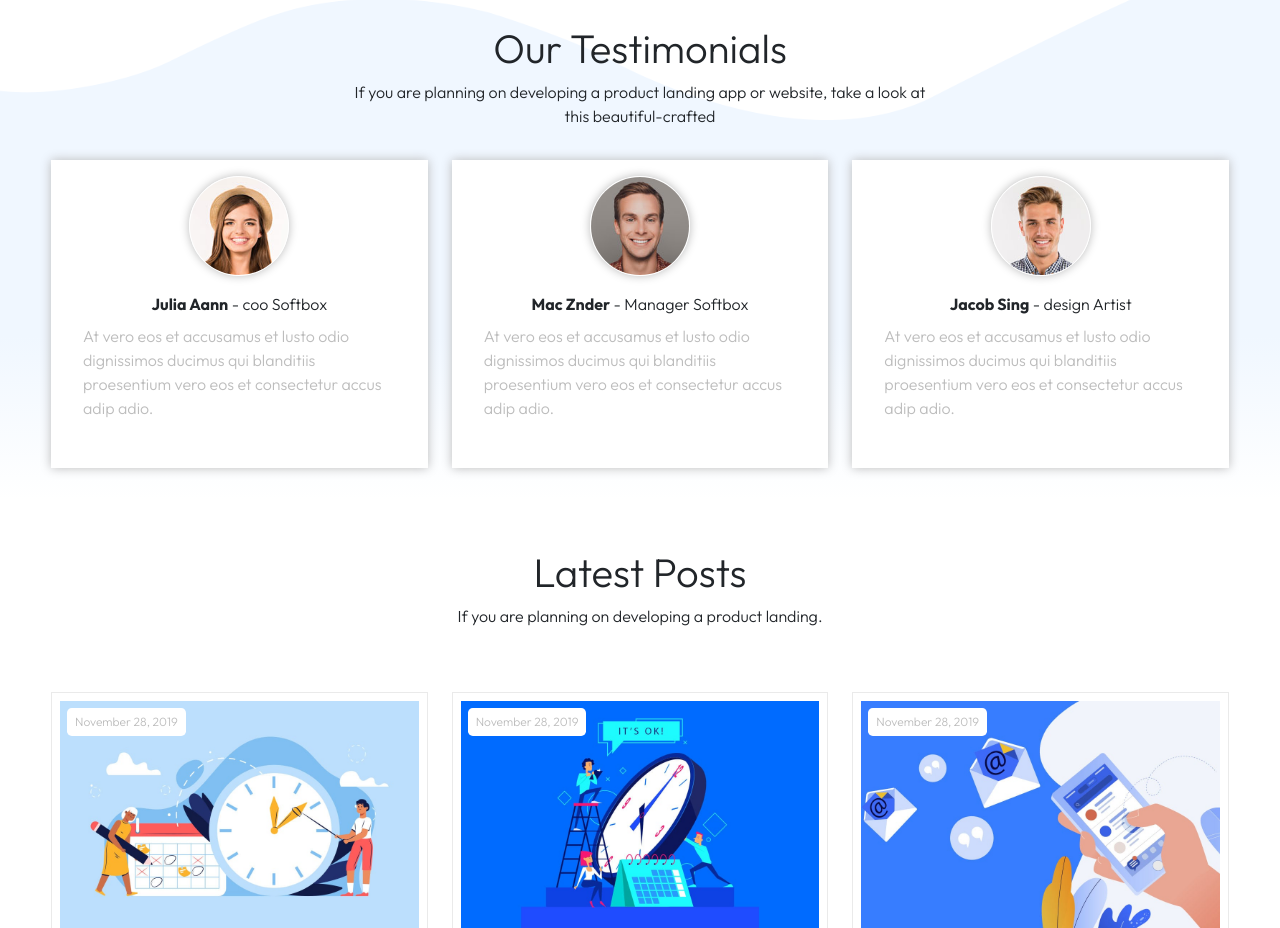
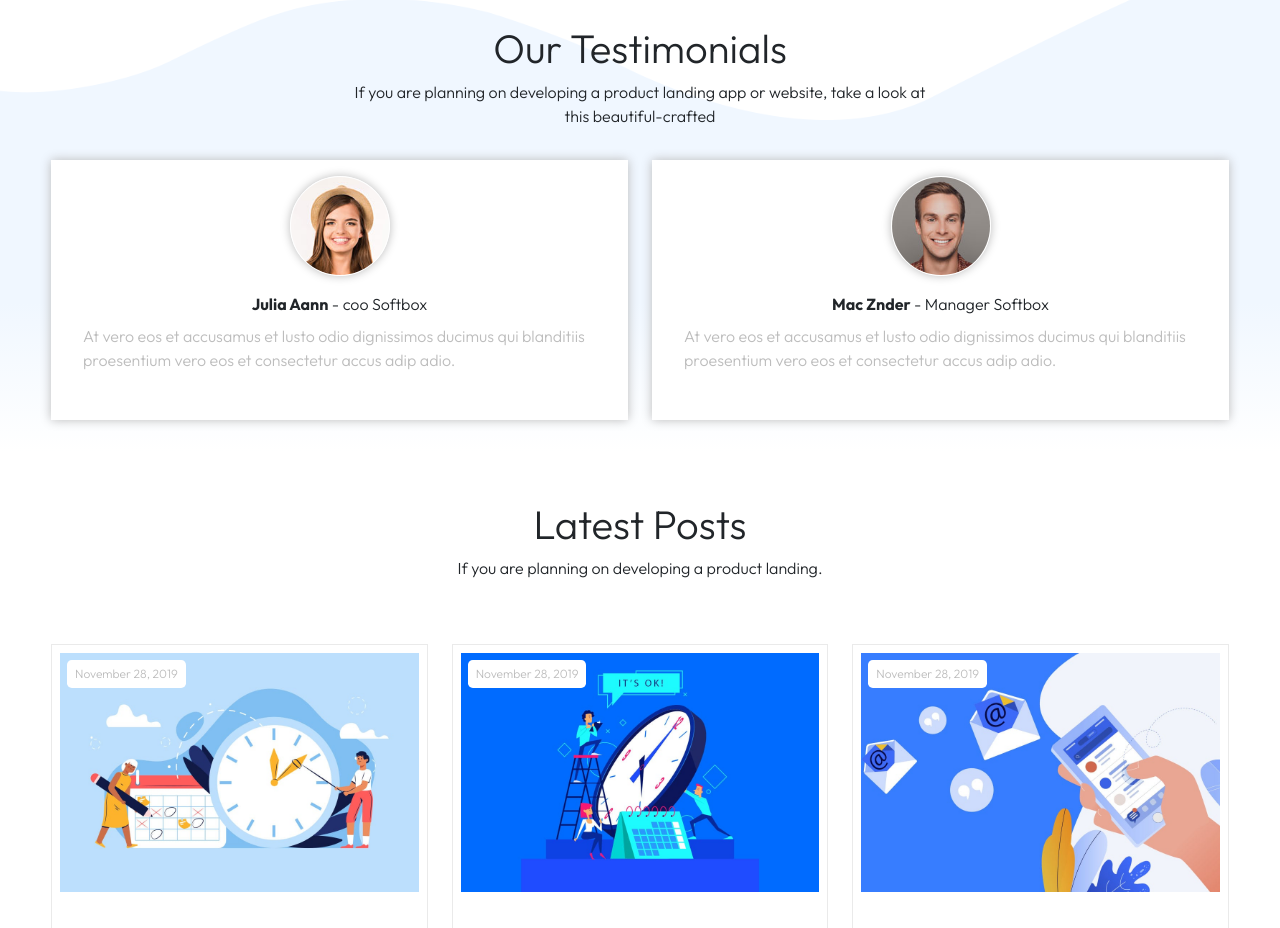
Before and after one commit to Richter96/proj-html-vuejs, a Vue app: page / in a window 1280 px wide. Shown: the part 2280-3208 px from the top of the page. Built offline with nearby package versions, Linux system fonts and the light colour scheme.

Commit message:
add active slider

```diff
--- a/src/components/OurTestimonial.vue
+++ b/src/components/OurTestimonial.vue
@@ -5,7 +5,7 @@ export default {
     name: 'OurTestimonial',
     data() {
         return {
-
+            activeTestimonial: 0,
             Testimonials: [
                 {
                     name: 'Julia Aann',
@@ -53,9 +53,11 @@ export default {
                 </div>
                 <div class="col-12">
                     <div class="row">
-                        <div class="col" v-for="(testimonial, index) in  Testimonials ">
+                        <div class="col"
+                             :class="index === activeTestimonial || index === activeTestimonial + 1 ? 'active' : ''"
+                             v-for="(testimonial, index) in  Testimonials ">
                             <!-- testimonial card -->
-                            <div class="card flex-column align-items-center ">
+                            <div class="card flex-column align-items-center">
                                 <div class=" img-fluid profile_circle">
                                     <img :src="getImagePath(`../assets/img/${testimonial.imageProfile}`)" alt="">
                                 </div>
@@ -97,9 +99,18 @@ export default {
 
     }
 
-    .card {
-        box-shadow: 0px 0px 10px 0px #BBBBBB;
+    .col {
+        &:not(.active) {
+            display: none;
+        }
+
+        .card {
+            box-shadow: 0px 0px 10px 0px #BBBBBB;
+
+        }
+
     }
+
 
     .profile_circle {
         width: 100px;
```
